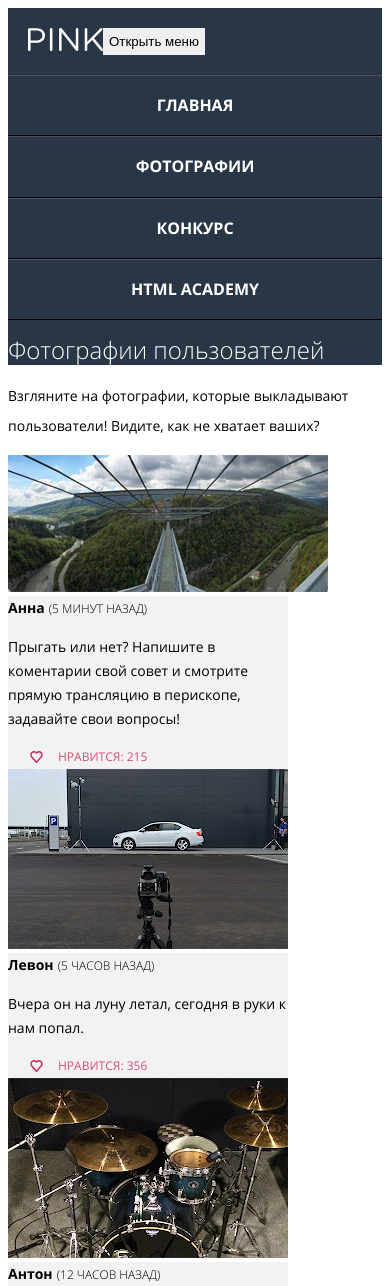
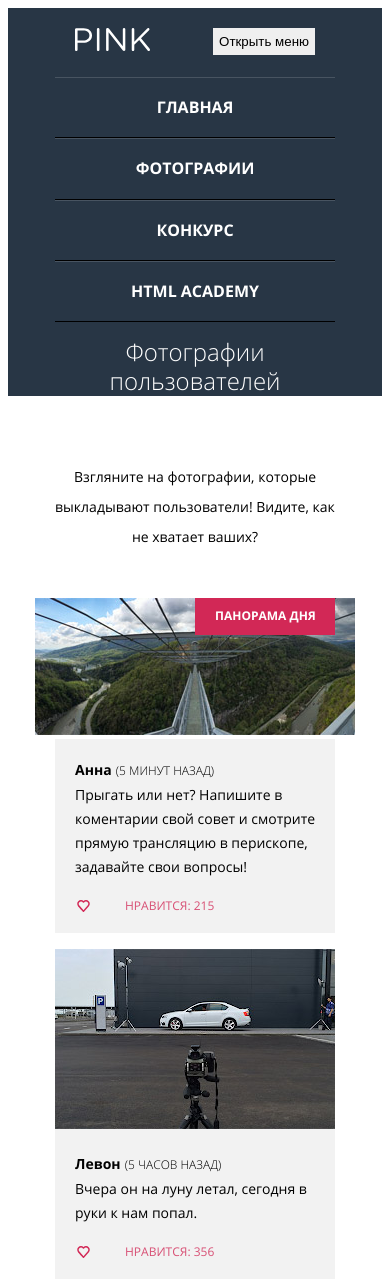
Before and after one commit to Multikus/387003-pink, a website: page source/photo.html in a window 390 px wide. Shown: the top 1286 px of the page. Drawn offline with nearby package versions, Linux system fonts and the light colour scheme; files that its build step writes are made by us from their sources.

Commit message:
подготовка к адаптивной разметке

```diff
--- a/source/less/blocks/form-page-form.less
+++ b/source/less/blocks/form-page-form.less
@@ -1,3 +1,11 @@
+.page-form__wrapper {
+  margin: 0 auto;
+  width: 320px;
+  min-width: 320px;
+  box-sizing: border-box;
+  padding: 0 20px;
+}
+
 .page-form__title {
   font-size: 14px;
   line-height: 30px;
@@ -94,7 +102,7 @@
 
 .page-form__button {
   border: none;
-  padding: 16px 49px 16px 48px;
+  padding: 16px 48px 16px 48px;
   background-color: #2aab6d;
   color: #ffffff;
   text-transform: uppercase;
@@ -103,6 +111,12 @@
   font-weight: @bold-font-weight;
 }
 
+.page-form__required-fields {
+  margin: 0;
+  padding: 30px 0;
+  text-align: center;
+}
+
 .page-form__star {
   color: #d22856;
 }
--- a/source/less/blocks/header.less
+++ b/source/less/blocks/header.less
@@ -2,16 +2,20 @@
   background-color: @dark-blue;
 }
 
-.page-header__action-list-box {
+.page-header-wrapper {
   margin: 0 auto;
-  width: 280px;
+  width: 320px;
+  min-width: 320px;
+  padding-top: 20px;
+  padding-left: 20px;
+  padding-right: 20px;
+  margin-bottom: 20px;
+  box-sizing: border-box;
 }
 
 .page-header__img-box {
   position: relative;
-  margin: 0 auto;
   margin-bottom: 35px;
-  width: 320px;
 }
 
 .page-nav__item {
@@ -20,9 +24,9 @@
 
 .page-header__logo-box {
   display: flex;
-  padding-top: 20px;
-  padding-left: 20px;
-  margin-bottom: 20px;
+  justify-content: space-between;
+  padding: 22px 20px;
+  padding-top: 0;
 }
 
 .page-nav__list {
@@ -85,6 +89,7 @@
   font-size: 14px;
   font-weight: @light-font-weight;
   line-height: 24px;
+  text-align: center;
 }
 
 /*Для страницы фото*/
@@ -93,6 +98,7 @@
   font-size: 24px;
   font-weight: @light-font-weight;
   color: #ffffff;
+  text-align: center;
 }
 
 /*Для страницы конкурс*/
@@ -103,3 +109,7 @@
   color: #ffffff;
   text-align: center;
 }
+
+@media (min-width: 768px) {
+  background-color: #ffffff;
+}
--- a/source/less/blocks/photo-footer-social.less
+++ b/source/less/blocks/photo-footer-social.less
@@ -1,16 +1,37 @@
+.photo-footer__wrapper {
+  margin: 0 auto;
+  width: 320px;
+  min-width: 320px;
+  box-sizing: border-box;
+  padding: 0 20px;
+}
+
+.photo-footer__img-logo {
+  display: block;
+  margin: 0 auto;
+  margin-bottom: 56px;
+}
+
 .photo-footer__copyright {
   display: flex;
+  justify-content: center;
 }
 
 .photo-footer__social-list {
   display: flex;
+  justify-content: space-around;
   list-style: none;
+  padding: 0;
+  margin: 0;
+  margin-bottom: 57px;
 }
 
 .photo-footer__copyright-text {
   font-size: 14px;
   line-height: 18px;
+  margin: 0;
   margin-right: 16px;
+  padding-top: 7px;
 }
 
 .photo-footer__social-link--twitter path,
--- a/source/less/blocks/photo-image-filters-button.less
+++ b/source/less/blocks/photo-image-filters-button.less
@@ -1,11 +1,35 @@
-.image-filters {
+.image-filters__wrapper {
+  margin: 0 auto;
+  box-sizing: border-box;
+  width: 320px;
+  min-width: 320px;
+  padding: 20px 20px 20px 20px;
   background-color: #f2f2f2;
+  margin-bottom: 40px;
+}
+
+.image-filters__box-title {
+  background-color: #ffffff;
+  margin: 0 auto;
+  width: 320px;
+  padding: 0 20px;
+}
+
+.image-filters__example {
+  display: block;
+  margin: 0 auto;
 }
 
 .image-filters__title {
-  font-size: 12px;
+  margin: 0;
+  font-size: 14px;
   line-height: 30px;
-  font-weight: normal;
+  font-weight: @regular-font-weight;
+  text-align: center;
+}
+
+.image-filters__title--two-string {
+  display: block;
 }
 
 .image-filters__saturation {
@@ -15,6 +39,7 @@
 
 .image-filters__button-box {
   display: block;
+  margin-bottom: 21px;
 }
 
 .image__button-example__alignment {
--- a/source/less/blocks/photo-list-photo.less
+++ b/source/less/blocks/photo-list-photo.less
@@ -1,6 +1,113 @@
+.photo__wrapper {
+  margin: 0 auto;
+  width: 320px;
+  min-width: 320px;
+  box-sizing: border-box;
+  padding: 0 20px;
+}
+
+.photo__photo-description-box {
+  margin: 0 auto;
+  width: 320px;
+  min-width: 320px;
+}
+
 .photo__description {
+  margin: 0;
   font-size: 14px;
   line-height: 30px;
+  text-align: center;
+  padding-top: 46px;
+  padding-bottom: 46px;
+  padding-left: 18px;
+  padding-right: 18px;
+}
+
+.photo__panoramic-photo-box {
+  position: relative;
+  margin: 0 auto;
+  width: 320px;
+  min-width: 320px;
+}
+
+.photo__panoramic-photo {
+  position: relative;
+  margin: 0;
+  padding: 0;
+}
+
+.photo__panoramic-flag-box {
+  position: absolute;
+  top: 0;
+  right: 20px;
+  width: 140px;
+  height: 37px;
+  background-color: #d22856;
+  z-index: 2;
+}
+
+
+.photo__panoramic-flag {
+  position: absolute;
+  top: 6px;
+  left: 20px;
+  text-transform: uppercase;
+  font-family: @base-ffamily;
+  font-size: 12px;
+  line-height: 24px;
+  font-weight: @bold-font-weight;
+  color: #ffffff;
+}
+
+.photo-panoramic__text-box {
+  position: relative;
+  background-color: #f2f2f2;
+  box-sizing: border-box;
+  max-width: 280px;
+  margin-left: 20px;
+  padding-left: 20px;
+  padding-top: 19px;
+  padding-bottom: 15px;
+}
+
+.photo-panoramic__user-name {
+  font-size: 14px;
+  line-height: 24px;
+  font-weight: @bold-font-weight;
+}
+
+.photo-panoramic__time-publish {
+  font-size: 12px;
+  line-height: 24px;
+  font-weight: @light-font-weight;
+  text-transform: uppercase;
+}
+
+.photo-panoramic__description-publish {
+  margin: 0;
+  font-size: 14px;
+  line-height: 24px;
+  padding-bottom: 15px;
+}
+
+.photo-panoramic__img-heart {
+  content: "";
+  position: absolute;
+  bottom: 2px;
+  left: 20px;
+  padding-bottom: 15px;
+}
+
+.photo-panoramic__img-heart--red path {
+  fill: #d22856;
+}
+
+.photo-panoramic__like {
+  color: #d85075;
+  text-transform: uppercase;
+  padding-left: 50px;
+  font-size: 12px;
+  line-height: 24px;
 }
 
 .photo__list {
@@ -9,10 +116,20 @@
   padding: 0;
 }
 
+.photo__list-item {
+  background-color: #f2f2f2;
+}
+
 .photo-list__text-box {
   position: relative;
   background-color: #f2f2f2;
-  max-width: 280px;
+  box-sizing: border-box;
+  width: 280px;
+  padding-left: 20px;
+  padding-right: 20px;
+  padding-top: 19px;
+  padding-bottom: 15px;
+  margin-bottom: 20px;
 }
 
 .photo-list__user-name {
@@ -31,6 +148,8 @@
 .photo-list__description-publish {
   font-size: 14px;
   line-height: 24px;
+  margin: 0;
+  padding-bottom: 15px;
 }
 
 .photo-list__img-heart {
@@ -38,6 +157,7 @@
   position: absolute;
   bottom: 2px;
   left: 20px;
+  padding-bottom: 15px;
 }
 
 .photo-list__like {
--- a/source/photo.html
+++ b/source/photo.html
@@ -9,6 +9,7 @@
   <body>
 
     <header class="page-header">
+      <div  class="page-header-wrapper">
         <h1 class="visually-hidden">Pink</h1>
         <div class="page-header__logo-box">
           <a class="page-header__logo-link">
@@ -35,33 +36,42 @@
               </ul>
           </div>
         </nav>
-      <div class="page-header__header-box-img">
+        <div class="page-header__header-title-box">
           <h1 class="page__photo-title">Фотографии пользователей</h1>
+        </div>
       </div>
     </header>
 
     <main class="page-photo">
-      <section class="photo">
-        <div class="photo__wrapper">
+      <div class="photo__photo-description-box">
         <p class="photo__description">
           Взгляните на фотографии, которые выкладывают пользователи! Видите, как не хватает ваших?
         </p>
-
-          <ul class="photo__list">
-            <li class="photo__list-item">
-              <img src="img/jpg/panorama-mobile@1x.jpg"  class="photo-list__user-photo" width="320" height="137" alt="Панорамное фото с моста">
-              <div class="photo-list__text-box">
-                <span class="photo-list__user-name">Анна</span>
-                <span class="photo-list__time-publish">(5 минут назад)</span>
-                <p class="photo-list__description-publish">Прыгать или нет? Напишите в коментарии свой совет и смотрите прямую трансляцию в перископе, задавайте свои вопросы!</p>
-                <span class="photo-list__img-heart">
-                  <svg class="photo-list__img-heart--red" version="1.0" id="Layer_1" xmlns="http://www.w3.org/2000/svg" xmlns:xlink="http://www.w3.org/1999/xlink" x="0px" y="0px" width="17" height="12" viewBox="521.939 473.064 12.545 11.99" enable-background="new 521.939 473.064 12.545 11.99" xml:space="preserve">
+      </div>
+      <div class="photo__panoramic-photo-box">
+        <p class="photo__panoramic-photo">
+          <div class="photo__panoramic-flag-box">
+            <span class="photo__panoramic-flag">панорама дня</span>
+          </div>
+          <img src="img/jpg/panorama-mobile@1x.jpg"  class="photo__panoramic-user-photo" width="320" height="137" alt="Панорамное фото с моста">
+          <div class="photo-panoramic__text-box">
+            <span class="photo-panoramic__user-name">Анна</span>
+            <span class="photo-panoramic__time-publish">(5 минут назад)</span>
+            <p class="photo-panoramic__description-publish">Прыгать или нет? Напишите в коментарии свой совет и смотрите прямую трансляцию в перископе, задавайте свои вопросы!</p>
+            <span class="photo-panoramic__img-heart">
+              <svg class="photo-panoramic__img-heart--red" version="1.0" id="Layer_1" xmlns="http://www.w3.org/2000/svg" xmlns:xlink="http://www.w3.org/1999/xlink" x="0px" y="0px" width="17" height="12" viewBox="521.939 473.064 12.545 11.99" enable-background="new 521.939 473.064 12.545 11.99" xml:space="preserve">
                 <path fill="#000000" d="M528.174,485.055c-0.212,0-0.412-0.091-0.552-0.249c-3.798-4.324-4.644-5.298-4.858-5.572l-0.004,0.0 c-0.529-0.675-0.821-1.518-0.821-2.373c0-2.095,1.704-3.799,3.799-3.799c0.934,0,1.804,0.32,2.484,0.898 c0.696-0.578,1.56-0.898,2.463-0.898c2.095,0,3.799,1.704,3.799,3.799c0,0.909-0.318,1.754-0.896,2.381l-4.86,5.561 C528.587,484.964,528.386,485.055,528.174,485.055L528.174,485.055z M523.929,478.349c0.208,0.255,2.471,2.839,4.243,4.858 l4.323-4.944c0.34-0.369,0.52-0.86,0.52-1.399c0-1.285-1.045-2.331-2.33-2.331c-0.729,0-1.421,0.344-1.9,0.943 c-0.142,0.178-0.353,0.267-0.585,0.275c-0.227-0.003-0.439-0.111-0.575-0.294c-0.441-0.587-1.129-0.925-1.887-0.925 c-1.285,0-2.33,1.046-2.33,2.331c0,0.678,0.275,1.171,0.507,1.467C523.919,478.336,523.925,478.342,523.929,478.349z"/>
               </svg>
             </span>
-                <span class="photo-list__like">Нравится: 215</span>
+            <span class="photo-panoramic__like">Нравится: 215</span>
           </div>
-            </li>
+        </p>
+      </div>
+
+      <div class="photo__wrapper">
+        <section class="photo">
+
+          <ul class="photo__list">
 
             <li class="photo__list-item">
               <img src="img/jpg/photo-car-mobile@1x.jpg"  class="photo-list__user-photo" width="280" height="180" alt="Фотография автомобиля">
@@ -153,14 +163,19 @@
               </div>
             </li>
           </ul>
+        </section>
       </div>
-      </section>
 
       <section class="image-filters">
           <div class="image-filters__box-title">
-          <h2 class="image-filters__title">Затмите их всех! Выкладывайте все, что накопилось в телефоне!</h2>
+            <h2 class="image-filters__title">Затмите их всех!
+              <span class="image-filters__title--two-string">Выкладывайте все, что накопилось в телефоне!</span>
+            </h2>
           </div>
           <div class="image-filters__wrapper">
+
+
+            <!--Сдинуть в лево на 1 таб-->
               <img src="img/jpg/photo-road-mobile@1x.jpg" class="image-filters__example" width="280" height="374" alt="Зимня дорога в лесу" >
               <div class="image__button-example">
 
@@ -197,7 +212,7 @@
                   <button class="image-filters__send button button--pink-send" type="submit">Запостить</button>
                   <button class="image-filters__rest button button--reset" type="reset">Отмена</button>
                 </p>
-          </div>
+              </div><!--сдвинуть-->
           </div>
         </section>
     </main>
```
Also changed, not shown: source/form.html (+2 -3 lines), source/index.html (+2 -0 lines). Lines whose indentation alone changed are shown as unchanged.
